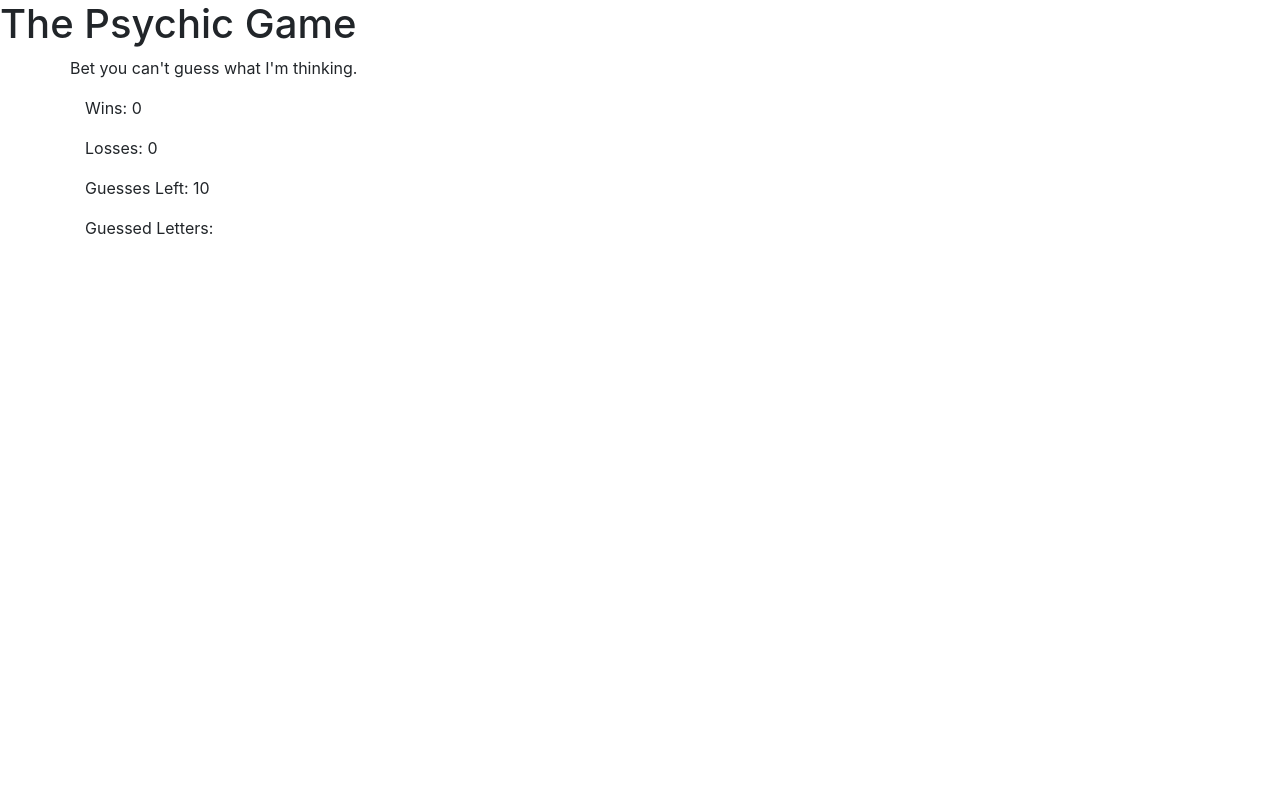
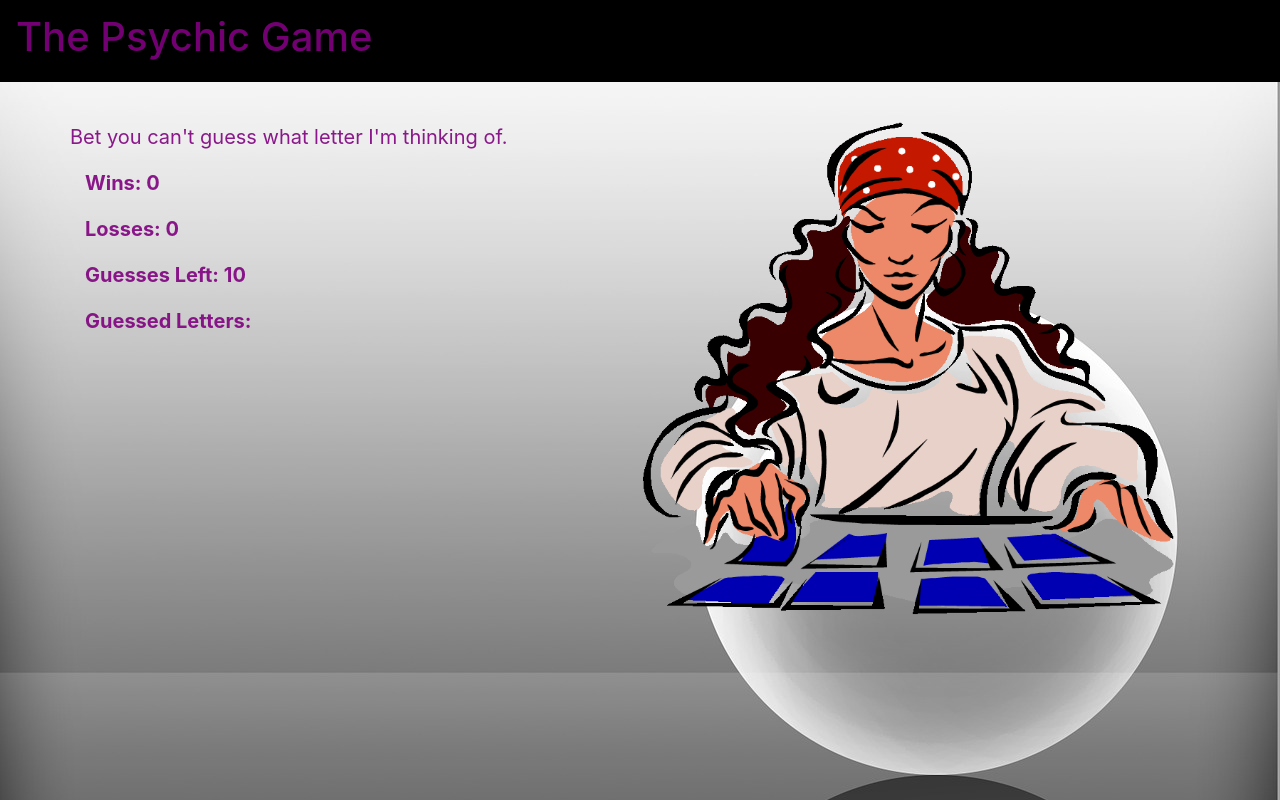
Before and after one commit to alexszoeke/Psychic-Game, a plain HTML site: page psychic.html in a window 1280 px wide. Drawn offline with nearby package versions, Linux system fonts and the light colour scheme.

Commit message:
Made tweaks to the game and made the page pretty

```diff
--- /dev/null
+++ b/assets/css/style.css
@@ -0,0 +1,28 @@
+body {
+    background-image: url("../images/psychic-ball.jpg");
+/*Picture source, free to use /*https://pixabay.com/p-1158166/?no_redirect */
+    background-repeat: no-repeat;
+    background-size: cover;
+    color: rgba(128, 0, 128, 0.9);
+    font-size: 20px;
+}
+
+#game {
+    font-weight: bold;
+}
+
+.bg-dark {
+    background-color: #000000!important;
+}
+
+.navbar-light .navbar-brand {
+    color: rgba(128, 0, 128, 0.9);
+}
+
+.container {
+    margin: 40px auto;
+}
+
+img {
+    height: 500px;
+}
--- a/game.js
+++ b/assets/javascript/game.js
@@ -5,31 +5,41 @@ var losses = 0;
 var guessesLeft = 10;
 var alphabet = ["a", "b", "c", "d", "e", "f", "g", "h", "i", "j", "k", "l", "m", "n", "o", "p", "q", "r", "s", "t", "u", "v", "w", "x", "y", "z"];
 var guessedLetters = [];
-console.log(alphabet.length);
+var computerGuess = "";
+var userGuess = "";
 
-//Function
+//Functions
+function computer() {
+computerGuess = alphabet[Math.floor(Math.random() * alphabet.length)];
+
+}
+
+function start() {
+
 document.onkeyup = function (event) {
-    var userGuess = String.fromCharCode(event.keyCode).toLowerCase();
+    userGuess = String.fromCharCode(event.keyCode).toLowerCase();
    console.log(userGuess);
-onkeyup = /a-z/;
 
 guessedLetters.push(userGuess);
 
-var computerGuess = alphabet[Math.floor(Math.random() * alphabet.length)];
-console.log(computerGuess);
+
 
 //if user wins, their win count goes up and the game restarts without resetting stats
 if (userGuess === computerGuess) {
     wins++;
-    alert("You won! You're a legit psychic!")
+    alert("You won! You're a legit psychic! The correct letter was " + computerGuess);
     guessesLeft = 10;
     guessedLetters = [];
+    computer();
+    start();
     console.log(wins);
+    console.log("The letter I am thinking of is " + computerGuess);
 //when guesses reach 0, the game restarts without resetting stats
 } else if (userGuess) {
     guessesLeft--;
     console.log(guessesLeft);
     console.log(guessedLetters);
+    console.log("The letter I am thinking of is " + computerGuess);
 // } if (SOMETHING HERE IN A SECOND) {
 //     alert("You can only guess letters! Now we have to start over!");
 //     losses=0;
@@ -40,6 +50,7 @@ if (userGuess === computerGuess) {
     losses++;
     guessesLeft = 10;
     guessedLetters = [];
+    computer();
     alert("Well... You tried.");
 ;    console.log(losses);
 }
@@ -54,3 +65,10 @@ var html = "<p>Wins: " + wins + "</p>" +
 
 document.querySelector('#game').innerHTML = html;
 }
+}
+
+
+start();
+computer(computerGuess);
+console.log("The letter I am thinking of is " + computerGuess);
+console.log(userGuess);
--- a/psychic.html
+++ b/psychic.html
@@ -6,15 +6,17 @@
     <meta http-equiv="X-UA-Compatible" content="ie=edge">
     <title>Psychic Game</title>
     <link rel="stylesheet" href="https://maxcdn.bootstrapcdn.com/bootstrap/4.0.0/css/bootstrap.min.css" integrity="sha384-Gn5384xqQ1aoWXA+058RXPxPg6fy4IWvTNh0E263XmFcJlSAwiGgFAW/dAiS6JXm" crossorigin="anonymous">
+    <link rel="stylesheet" href="./assets/css/style.css">
 </head>
 <body>
-    <h1>
-        The Psychic Game
-    </h1>
-
+    <nav class="navbar navbar-light bg-dark">
+        <span class="navbar-brand mb-0 h1"><h1>The Psychic Game</h1></span>
+    </nav>
     <div class="container">
         <div class="row">
-            <p>Bet you can't guess what I'm thinking.</p>
+            <div class="col-md-6">
+                <div class="row">
+                    <p>Bet you can't guess what letter I'm thinking of.</p>
                 </div>
                 <div class="row>">
                     <div id="game">
@@ -26,11 +28,19 @@
                 </div>
             </div>
 
+            <div class="col-md-6">
+                <div class="row">
+                    <img src="./assets/images/gsies-clipart-10.jpg">
+                </div>
+            </div>
+        </div>
+    </div>
+
 
     <script src="https://code.jquery.com/jquery-3.2.1.slim.min.js" integrity="sha384-KJ3o2DKtIkvYIK3UENzmM7KCkRr/rE9/Qpg6aAZGJwFDMVNA/GpGFF93hXpG5KkN" crossorigin="anonymous"></script>
 <script src="https://cdnjs.cloudflare.com/ajax/libs/popper.js/1.12.9/umd/popper.min.js" integrity="sha384-ApNbgh9B+Y1QKtv3Rn7W3mgPxhU9K/ScQsAP7hUibX39j7fakFPskvXusvfa0b4Q" crossorigin="anonymous"></script>
 <script src="https://maxcdn.bootstrapcdn.com/bootstrap/4.0.0/js/bootstrap.min.js" integrity="sha384-JZR6Spejh4U02d8jOt6vLEHfe/JQGiRRSQQxSfFWpi1MquVdAyjUar5+76PVCmYl" crossorigin="anonymous"></script>
-    <script src="./game.js">
+    <script src="./assets/javascript/game.js">
     </script>
 </body>
 </html>
```
Also changed, not shown: assets/images/gsies-clipart-10.jpg (added), assets/images/psychic-ball.jpg (added), style.css (deleted). Lines whose indentation alone changed are shown as unchanged.
